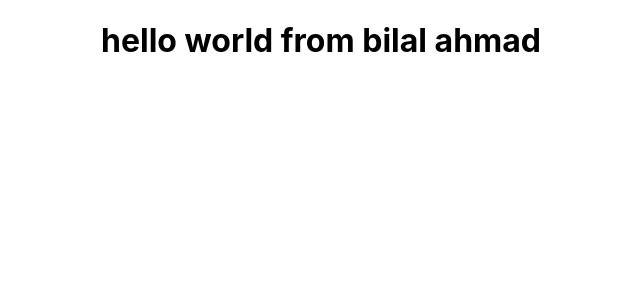
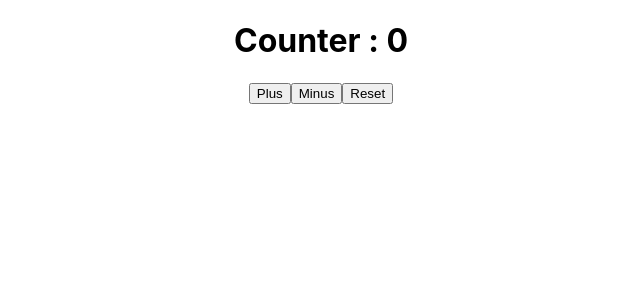
Before and after one commit to bilalahmad147/expense-tracker-app, a React (Create React App) app: page / in a window 1280 px wide. Shown: the top 300 px of the page, without its empty margins (319-959 px from the left). Built offline with nearby package versions, Linux system fonts and the light colour scheme.

Commit message:
counter context create

```diff
--- a/src/App.js
+++ b/src/App.js
@@ -1,11 +1,18 @@
 import React from 'react';
 import './App.css';
+import CountContext from './CountContext';
+import CounterContext from './CounterContext';
 
 function App() {
+
+  let initValue = 0;
+
   return (
-    <div className="App">
-      <h1>hello world from bilal ahmad</h1>
-    </div>
+    <CounterContext.Provider value={initValue}>
+      <div className="App">
+        <CountContext />
+      </div>
+    </CounterContext.Provider>
   );
 }
 
--- /dev/null
+++ b/src/CountContext.js
@@ -0,0 +1,19 @@
+import React, { useContext, useState } from 'react'
+import CounterContext from "./CounterContext"
+
+function CountContext() {
+
+    let initValue = useContext(CounterContext);
+    let [Count, setCount] = useState(initValue)
+
+    return (
+        <div>
+            <h1>Counter : {Count}</h1>
+            <button onClick={()=> setCount(++Count)}>Plus</button>
+            <button onClick={()=> setCount(--Count)}>Minus</button>
+            <button onClick={()=> setCount(initValue)}>Reset</button>
+        </div>
+    )
+}
+
+export default CountContext
--- /dev/null
+++ b/src/CounterContext.js
@@ -0,0 +1,5 @@
+import {createContext} from 'react'
+
+const CounterContext = createContext(0);
+
+export default CounterContext;
```
